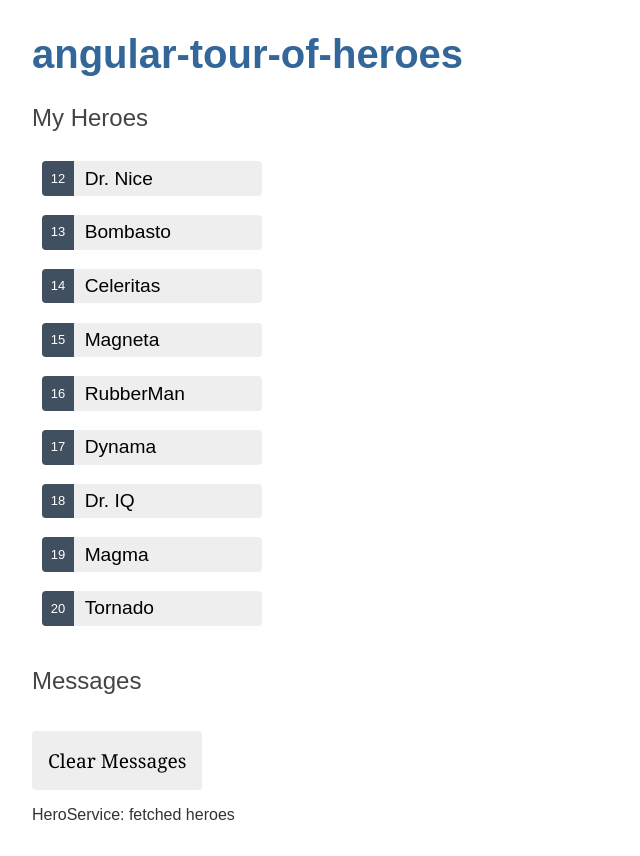
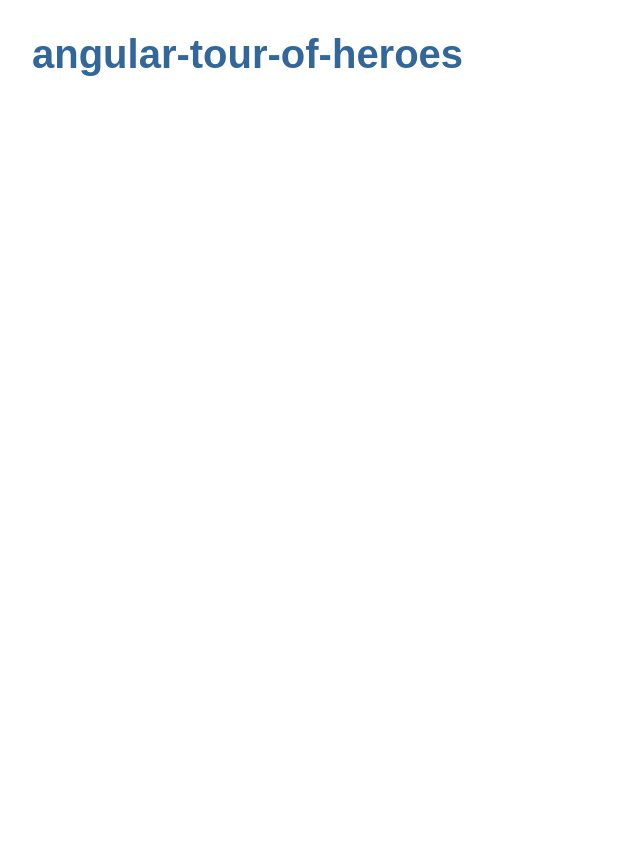
Before and after one commit to SouryaMishra/angular-tour-of-heroes, an Angular app: page / in a window 1280 px wide. Shown: the whole page, without its empty margins (0-640 px from the left). After the commit the page ends 800 px from the top, so only its background shows below. Built offline with nearby package versions, Linux system fonts and the light colour scheme.

Commit message:
Add app routing module

```diff
--- /dev/null
+++ b/src/app/app-routing.module.ts
@@ -0,0 +1,12 @@
+import { NgModule } from "@angular/core";
+import { RouterModule, Routes } from "@angular/router";
+import { HeroesComponent } from "./heroes/heroes.component";
+
+const routes: Routes = [{ path: "heroes", component: HeroesComponent }];
+
+@NgModule({
+  declarations: [],
+  imports: [RouterModule.forRoot(routes)],
+  exports: [RouterModule],
+})
+export class AppRoutingModule {}
--- a/src/app/app.component.html
+++ b/src/app/app.component.html
@@ -1,3 +1,3 @@
 <h1>{{ title }}</h1>
-<app-heroes></app-heroes>
+<router-outlet></router-outlet>
 <app-messages></app-messages>
--- a/src/app/app.module.ts
+++ b/src/app/app.module.ts
@@ -6,10 +6,11 @@ import { AppComponent } from "./app.component";
 import { HeroesComponent } from "./heroes/heroes.component";
 import { HeroDetailComponent } from "./hero-detail/hero-detail.component";
 import { MessagesComponent } from './messages/messages.component';
+import { AppRoutingModule } from './app-routing.module';
 
 @NgModule({
   declarations: [AppComponent, HeroesComponent, HeroDetailComponent, MessagesComponent],
-  imports: [BrowserModule, FormsModule],
+  imports: [BrowserModule, FormsModule, AppRoutingModule],
   providers: [],
   bootstrap: [AppComponent],
 })
```
